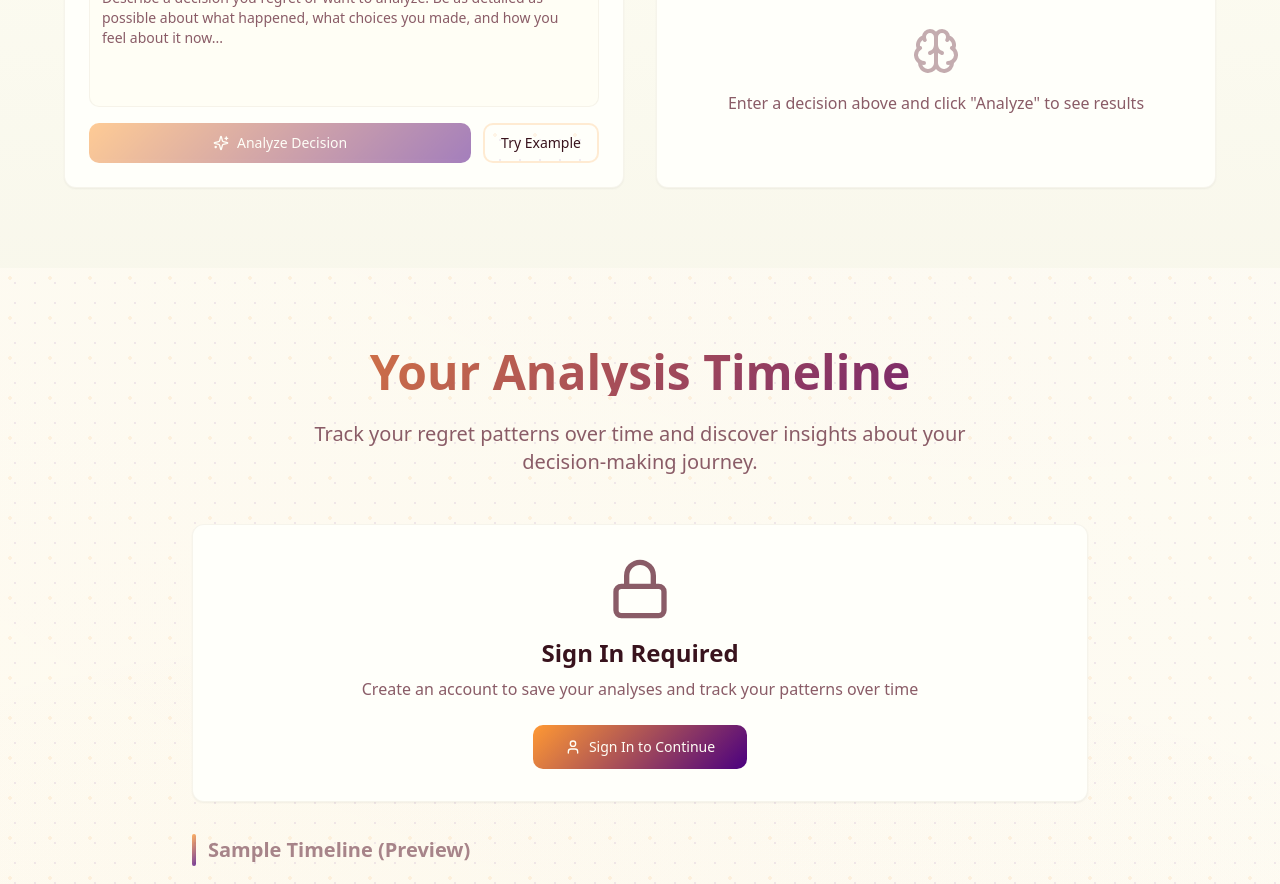
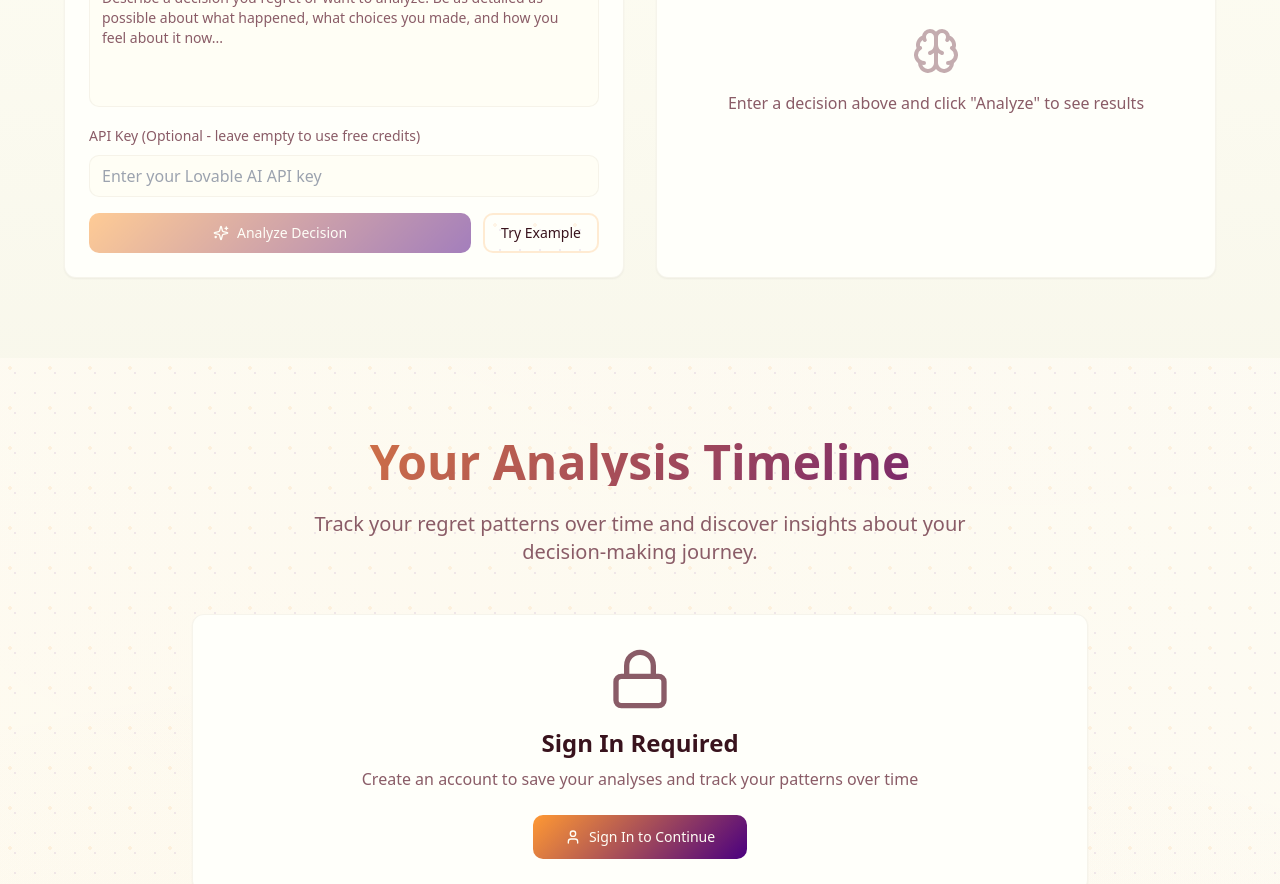
Before and after one commit to kartikeyam28/relived-my-choices, a React (Vite) app: page / in a window 1280 px wide. Shown: the part 1980-2864 px from the top of the page. Built offline with nearby package versions, Linux system fonts and the light colour scheme; the HTML template or start-up script is replaced by a standard one.

Commit message:
feat: Update API key configuration

```diff
--- a/src/components/DemoAnalyzer.tsx
+++ b/src/components/DemoAnalyzer.tsx
@@ -35,6 +35,7 @@ interface AnalysisResult {
 
 const DemoAnalyzer = () => {
   const [input, setInput] = useState("");
+  const [apiKey, setApiKey] = useState("");
   const [isAnalyzing, setIsAnalyzing] = useState(false);
   const [result, setResult] = useState<AnalysisResult | null>(null);
   const [typewriterIndex, setTypewriterIndex] = useState(0);
@@ -45,7 +46,7 @@ const DemoAnalyzer = () => {
 
   const realAnalyze = async (text: string): Promise<AnalysisResult> => {
     const { data, error } = await supabase.functions.invoke('analyze-regret', {
-      body: { text }
+      body: { text, apiKey: apiKey.trim() || undefined }
     });
 
     if (error) {
@@ -169,6 +170,19 @@ const DemoAnalyzer = () => {
                 onChange={(e) => setInput(e.target.value)}
                 className="min-h-32 resize-none border-border/50 focus:border-primary"
               />
+
+              <div className="space-y-2">
+                <label className="text-sm text-muted-foreground">
+                  API Key (Optional - leave empty to use free credits)
+                </label>
+                <input
+                  type="password"
+                  placeholder="Enter your Lovable AI API key"
+                  value={apiKey}
+                  onChange={(e) => setApiKey(e.target.value)}
+                  className="w-full px-3 py-2 rounded-md border border-border/50 bg-background focus:border-primary focus:outline-none"
+                />
+              </div>
 
               <div className="flex flex-col sm:flex-row gap-3">
                 <Button
```
Also changed, not shown: 1 other file (tests, documents, lock files or other folders).
